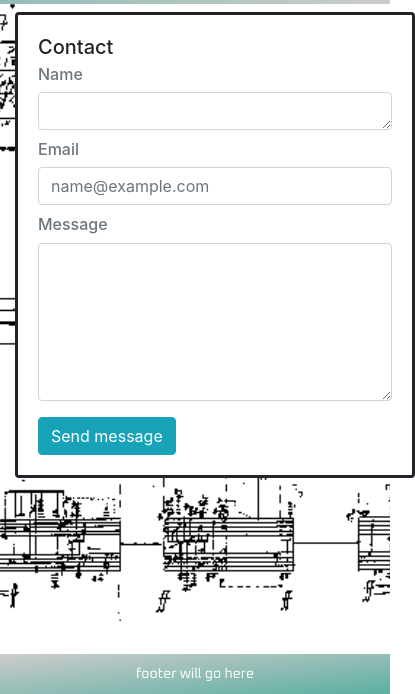
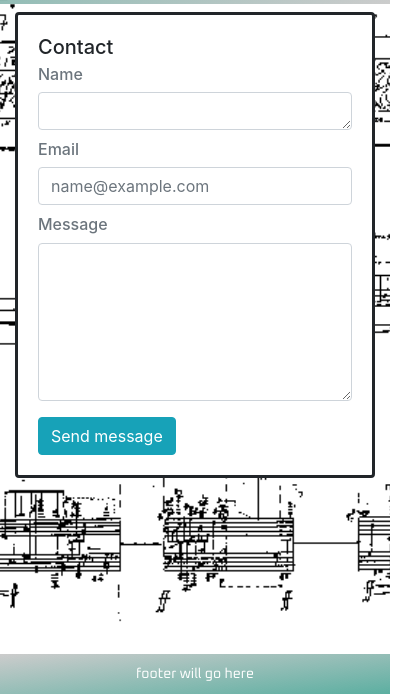
Before and after one commit to dvorakjt/penn-bootcamp-hw-2, a plain HTML site: page contact.html in a window 390 px wide. Shown: the part 150-844 px from the top of the page, 415 px wide, since content can reach past the window. Drawn offline with nearby package versions, Linux system fonts and the light colour scheme.

Commit message:
continuing to adjust sizing for mobile viewing.

```diff
--- a/assets/styles.css
+++ b/assets/styles.css
@@ -39,7 +39,7 @@ a:hover {
 
 #contactCard {
     max-width: 600px;
-    min-width: 400px;
+    min-width: 275px;
     border: solid;
 }
 
```
